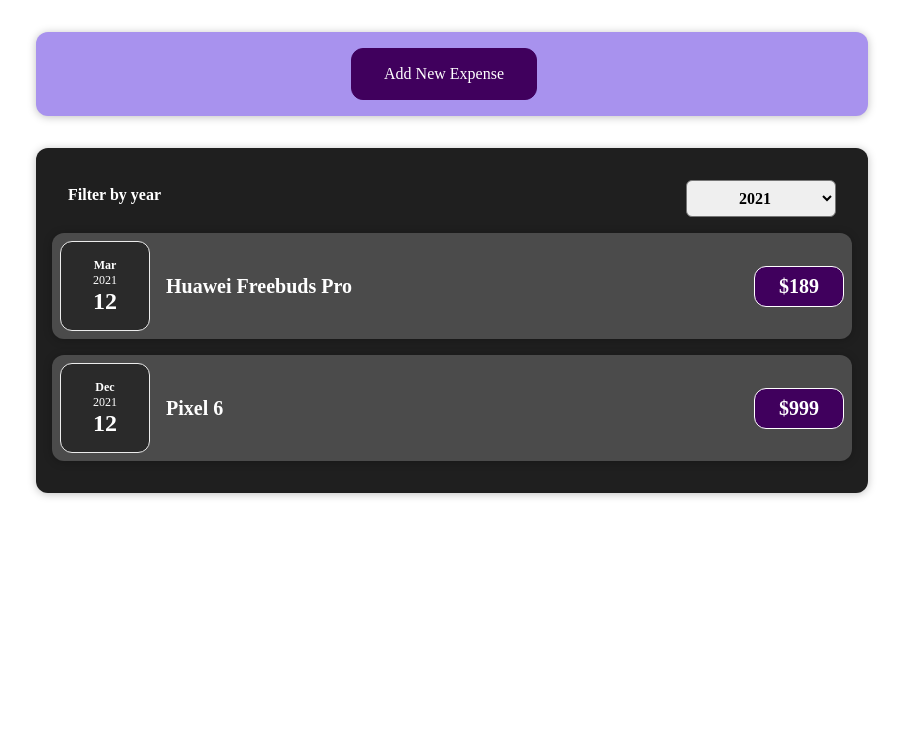
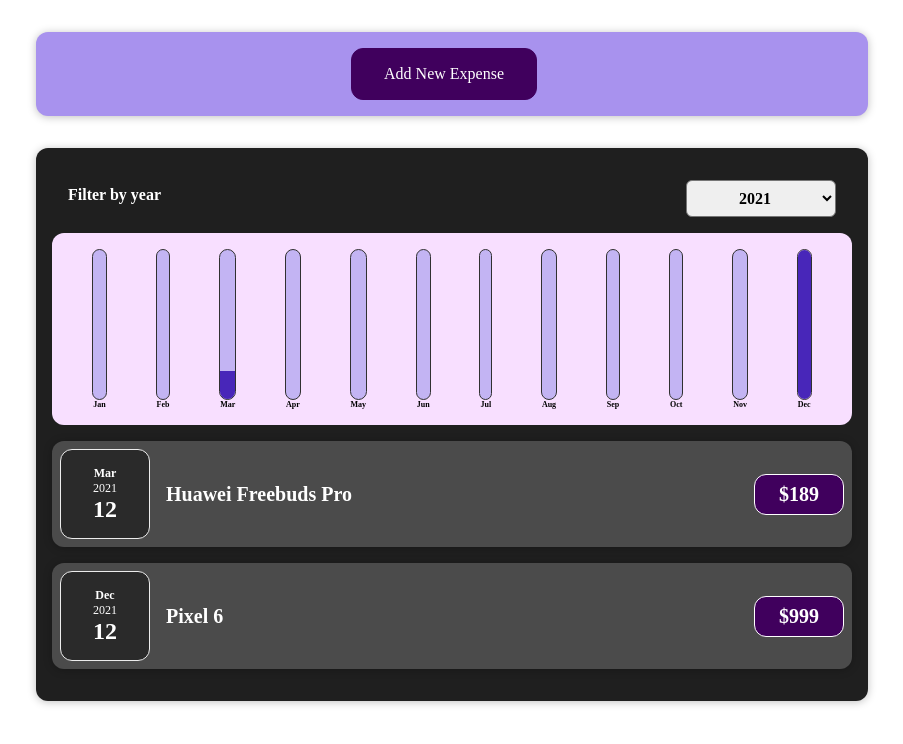
Before and after one commit to Maverick2502/expenses-react-app, a React (Create React App) app: page / in a window 1280 px wide. Shown: the top 744 px of the page, without its empty margins (188-1091 px from the left). Built offline with nearby package versions, Linux system fonts and the light colour scheme.

Commit message:
Added functionality to Chart

```diff
--- a/src/components/Chart/Chart.jsx
+++ b/src/components/Chart/Chart.jsx
@@ -1,14 +1,16 @@
 import ChartBar from "./ChartBar";
-import "/Chart.css";
+import "./Chart.css";
 
 function Chart(props) {
+  const dataPointValues = props.dataPoints.map((dataPoint) => dataPoint.value);
+  const totalMax = Math.max(...dataPointValues);
   return (
-    <div className="name">
+    <div className="chart">
       {props.dataPoints.map((dataPoint) => (
         <ChartBar
           key={dataPoint.label}
           value={dataPoint.value}
-          maxValue={null}
+          maxValue={totalMax}
           label={dataPoint.label}
         />
       ))}
--- a/src/components/Chart/ChartBar.jsx
+++ b/src/components/Chart/ChartBar.jsx
@@ -1,9 +1,9 @@
 import "./ChartBar.css";
 
 function ChartBar(props) {
-  const barFillHeight = "0%";
+  let barFillHeight = "0%";
 
-  if (props.max > 0) {
+  if (props.maxValue > 0) {
     barFillHeight = Math.round((props.value / props.maxValue) * 100) + "%";
   }
   return (
--- a/src/components/Expenses/Expenses.jsx
+++ b/src/components/Expenses/Expenses.jsx
@@ -3,6 +3,7 @@
 import "./Expenses.css";
 import ExpensesFilter from "./ExpensesFilter";
 import ExpensesList from "./ExpensesList";
+import ExpensesChart from "./ExpensesChart";
 
 function Expenses(props) {
   // 3
@@ -26,6 +27,7 @@
           selected={filteredYear}
           onChangeFilter={filterChangeHandler}
         />
+        <ExpensesChart expenses={filteredExpenses} />
         <ExpensesList expenses={filteredExpenses} />
       </Card>
     </div>
--- /dev/null
+++ b/src/components/Expenses/ExpensesChart.jsx
@@ -0,0 +1,27 @@
+import Chart from "../Chart/Chart";
+
+const ExpensesChart = (props) => {
+  const chartDataPoints = [
+    { label: "Jan", value: 0 },
+    { label: "Feb", value: 0 },
+    { label: "Mar", value: 0 },
+    { label: "Apr", value: 0 },
+    { label: "May", value: 0 },
+    { label: "Jun", value: 0 },
+    { label: "Jul", value: 0 },
+    { label: "Aug", value: 0 },
+    { label: "Sep", value: 0 },
+    { label: "Oct", value: 0 },
+    { label: "Nov", value: 0 },
+    { label: "Dec", value: 0 },
+  ];
+
+  for (const expense of props.expenses) {
+    const expenseMonth = expense.date.getMonth(); // starting at 0 => January => 0
+    chartDataPoints[expenseMonth].value += expense.amount;
+  }
+
+  return <Chart dataPoints={chartDataPoints} />;
+};
+
+export default ExpensesChart;
--- a/src/components/NewExpense/ExpenseForm.jsx
+++ b/src/components/NewExpense/ExpenseForm.jsx
@@ -24,7 +24,7 @@
     // Handling Form Submission
     const expenseData = {
       title: enteredTitle,
-      amount: enteredAmount,
+      amount: +enteredAmount,
       date: new Date(enteredDate),
     };
 
```
